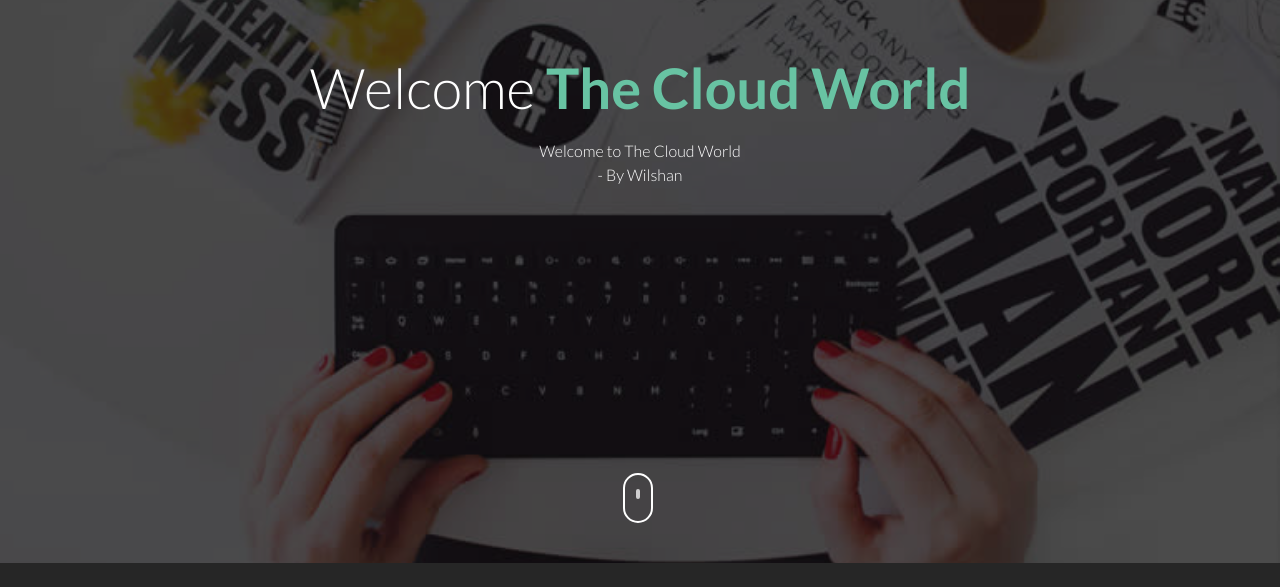
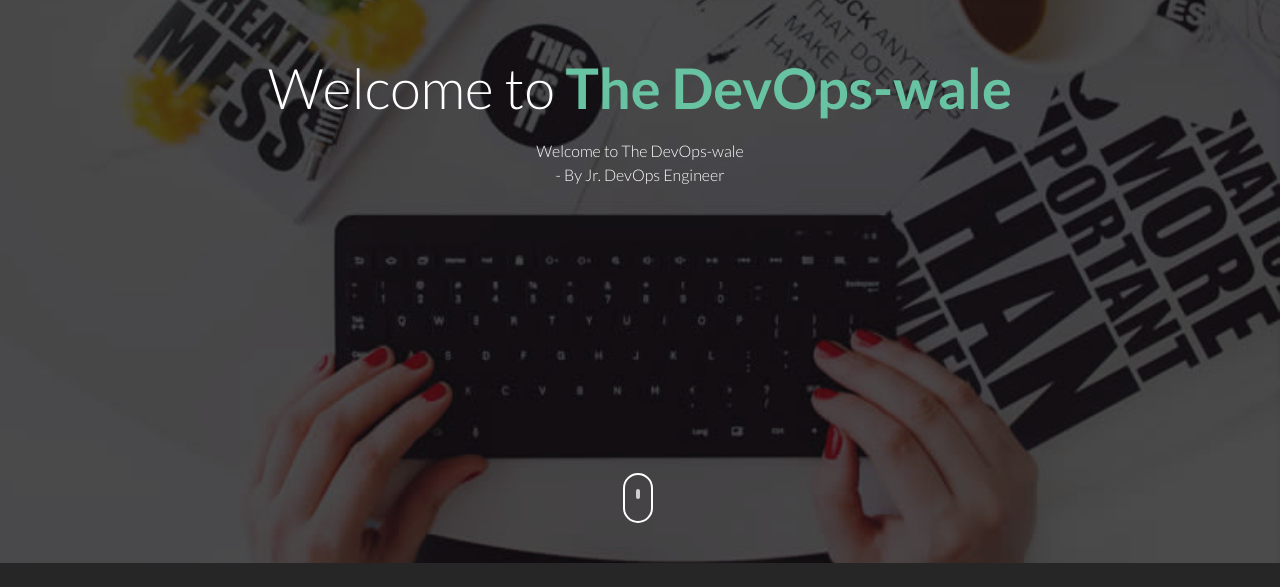
Before and after one commit to TryToLearnProgramming/code-deploy-2, a plain HTML site: page index.html in a window 1280 px wide. Shown: the part 237-824 px from the top of the page. Drawn offline with Linux system fonts and the light colour scheme.

Commit message:
Update index.html

```diff
--- a/index.html
+++ b/index.html
@@ -39,8 +39,8 @@
 				<div class="col-md-12 text-center st-header-content">
 					<div class="logo"><a href=""><img src="images/logo.png" alt=""></a></div>
 					<div class="st-header-title">
-						<h2>Welcome <span>The Cloud World</span></h2>
-						<p>Welcome to The Cloud World <br /> - By Wilshan </p>
+						<h2>Welcome to <span>The DevOps-wale</span></h2>
+						<p>Welcome to The DevOps-wale <br /> - By Jr. DevOps Engineer </p>
 					</div>
 				</div>
 			</div>
```
